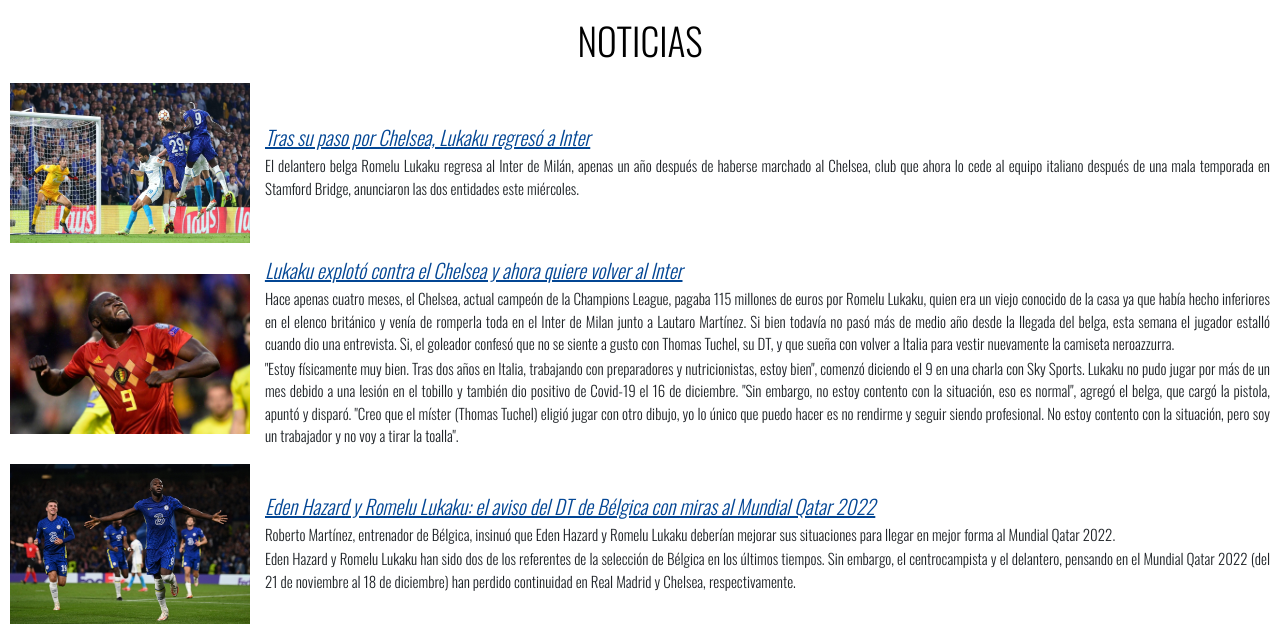
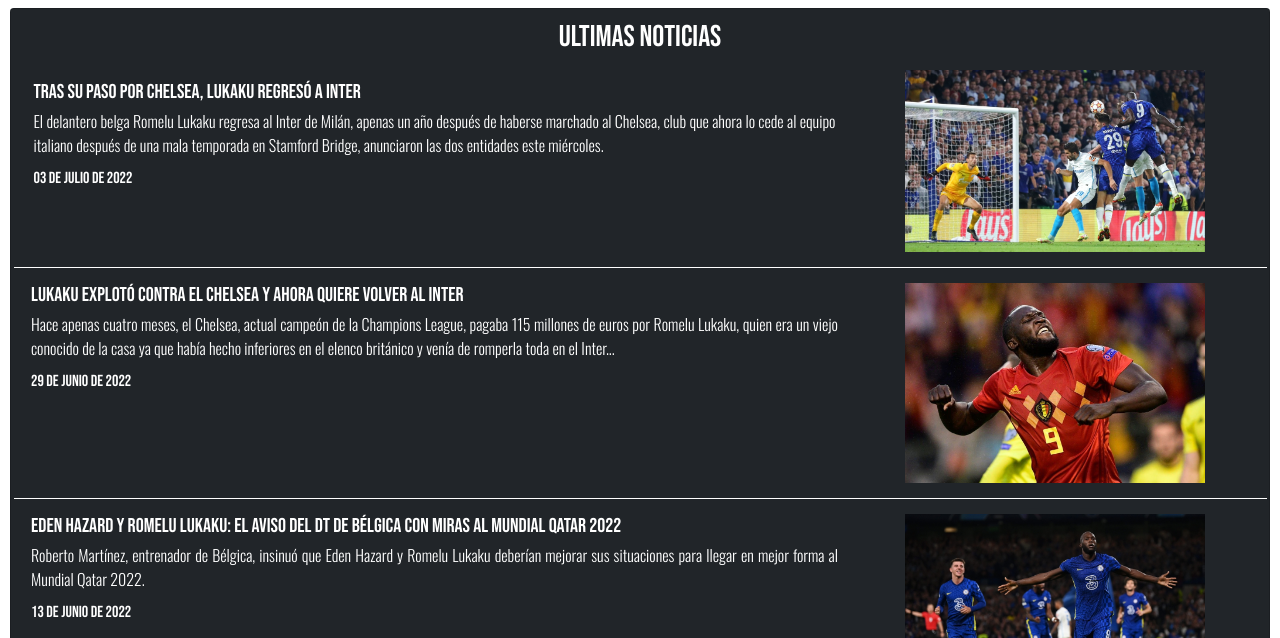
Before and after one commit to jplarussa/lukaku-fan-page-larussajean, a plain HTML site: page index.html in a window 1280 px wide. Shown: the part 788-1426 px from the top of the page. Drawn offline with nearby package versions, Linux system fonts and the light colour scheme.

Commit message:
Modificacion noticias en index y ajustes texto

```diff
--- a/css/styles.css
+++ b/css/styles.css
@@ -21,7 +21,7 @@
 }
 body {
     font-family:  'Bebas Neue', cursive;
-    font-size: 1.5em;
+    font-size: 1.6rem;
 }
 
 /*Estilos de Header */
@@ -103,6 +103,43 @@
     animation-iteration-count: 2;
 }
 
+/* SECCION NOTICIAS DEL INDEX */
+
+.card-body h1 {
+    font-size: 3rem;
+}
+
+.grid-margin {
+    margin-bottom: 2rem;
+}
+
+.stretch-card {
+    display: flex;
+    align-items: stretch;
+    justify-content: stretch;
+}
+
+.stretch-card .card {
+    width: 100%;
+}
+
+.border-bottom-white {
+    border-bottom: solid 1px #ffffff;
+}
+
+.scale-img {
+    overflow: hidden;
+}
+
+.scale-img img {
+    transform: scale(1);
+    transition: 0.6s ease-in-out;
+}
+
+.scale-img:hover img {
+    transform: scale(1.1);
+}
+
 /* Contenedor de Foto y Noticia (pagina noticias)  */
 .news-item {
     display: flex;
@@ -127,20 +164,35 @@
 }
 /* MODIFICADORES de contenedor Noticias para le index (mas chicos) */
 .news-item__img--portada {
-    width: 240px;
-    height: 160px;
+    max-width: 300px;
+}
+/* Efectos de link Noticias */
+.news-item__info--portada a {
+    color: #ffffff;
+    background: linear-gradient(to right, currentColor 0%, currentColor 100%);
+    background-size: 0px 2px;
+    background-position: 0px 95%;
+    transition: background-size 0.25s cubic-bezier(0.785, 0.135, 0.15, 0.86) 0s;
+    background-repeat: no-repeat;
+    padding: 0.1% 0px;
+    text-decoration: none;
 }
 
 .news-item__info--portada h2 {
-    color: #034694;
-    font-style: italic;
-    text-decoration: underline;
+    color: #ffffff;
+}
+.news-item__info--portada a:hover {
+    background-size: 100% 2px;
 }
 .news-item__info--portada p {
     text-align: justify;
-    margin-bottom: 2px;
+    font-family:  'Oswald', sans-serif;
 }
 
+/* Fecha de la noticia */
+.fs-12 {
+    font-size: 0.75rem;
+}
 /* Sobre mi  */
 .container-sobremi {
     display: flex;
@@ -148,7 +200,7 @@
 }
 .sobre-mi {
     height: auto;
-    font-size: 1.6em;
+    font-size: 2rem;
     padding: 12px;
 }
 .sobre-mi__titulo {
@@ -173,11 +225,11 @@
 
 /* Tarjetas contenedoras de galeria */
 
-.card {
+.card-galeria {
     border-radius: 5px;
     border: transparent 4px solid;
 }
-.card:hover {
+.card-galeria:hover {
     border: #034694 4px solid;
 }
 
@@ -237,7 +289,7 @@
 .footer__redes {
     width: 30px;
     height: 30px;
-    margin: 0 3px;
+    margin: 10px 3px;
     filter: invert(100%);
 
 }
@@ -268,7 +320,7 @@
         flex-direction: column;
     }
     .footer__derechos {
-        margin-bottom: 20px;
+        margin-bottom: 5px;
     }
 
 }
@@ -279,6 +331,10 @@
     }
     .header__item a:hover:after {
         display: none;
+    }
+
+    footer {
+        font-size: 1.2rem;
     }
 }
 @media only screen and (min-width:320px) and (max-width:575px) {
@@ -332,6 +388,6 @@
         flex-direction: column;
     }
     .footer__derechos {
-        margin-bottom: 20px;
+        margin-bottom: 6px;
     }
 }
--- a/index.html
+++ b/index.html
@@ -87,34 +87,49 @@
             </button>
         </div>
         <!-- Segunda seccion: Noticias -->
-        <section class="news-container"> <!-- Contenedor de noticias-->
-            <h1 class="animate__animated animate__pulse">NOTICIAS</h1>
-            <article class="news-item"> <!-- Contenedor de articulo-->
-                <img class="news-item__img--portada" src="resources/lukaku2.jpg" alt="Gol de caebza en Chelsea">
-                <div class="news-item__info--portada"> <!-- Contenedor de Titulo e Info-->
-                    <h2>Tras su paso por Chelsea, Lukaku regresó a Inter</h2>
-                    <p>El delantero belga Romelu Lukaku regresa al Inter de Milán, apenas un año después de haberse marchado al Chelsea, club que ahora lo cede al equipo italiano después de una mala temporada en Stamford Bridge, anunciaron las dos entidades este miércoles.</p>
+        <div class="container-fluid p-3 gx-0">
+            <div class="card bg-dark text-white margin-grid">
+                <div class="card-body">
+                    <h1 class="text-center">ULTIMAS NOTICIAS</h1>
+                    <div class="d-flex pt-3 px-3 pb-4 border-bottom-white row row-cols-2">
+                        <div class="col-sm-8 col-12 pr-3 news-item__info--portada d-flex flex-column pt-3 px-3" >
+                            <h2><a href="pages/noticias.html">Tras su paso por Chelsea, Lukaku regresó a Inter</a></h2>
+                            <div>
+                                <p class="mr-2">El delantero belga Romelu Lukaku regresa al Inter de Milán, apenas un año después de haberse marchado al Chelsea, club que ahora lo cede al equipo italiano después de una mala temporada en Stamford Bridge, anunciaron las dos entidades este miércoles.</p>
+                                <span class="mr-2">03 de Julio de 2022</span>
+                            </div>
+                        </div>
+                        <div class="col-sm-4 col-12 d-flex ps-4 justify-content-center scale-img .news-item__img">
+                            <img src="resources/lukaku2.jpg" alt="thumb" class="img-fluid news-item__img--portada" />
+                        </div>
+                    </div>
+                    <div class="d-flex pt-4 px-3 pb-4 border-bottom-white row row-cols-2">
+                        <div class="col-sm-8 col-12 pr-3 news-item__info--portada">
+                            <h2><a href="pages/noticias.html">Lukaku explotó contra el Chelsea y ahora quiere volver al Inter</a></h2>
+                            <div>
+                                <p class="mr-2">Hace apenas cuatro meses, el Chelsea, actual campeón de la Champions League, pagaba 115 millones de euros por Romelu Lukaku, quien era un viejo conocido de la casa ya que había hecho inferiores en el elenco británico y venía de romperla toda en el Inter...</p>
+                                <span class="mr-2">29 de Junio de 2022</span>
+                            </div>
+                        </div>
+                        <div class="col-sm-4 col-12 d-flex ps-4 justify-content-center scale-img .news-item__img">
+                            <img src="resources/lukaku4.jpg" alt="thumb" class="img-fluid news-item__img--portada" />
+                        </div>
+                    </div>
+                    <div class="d-flex pt-4 px-3 pb-4 row row-cols-2">
+                        <div class="col-sm-8 col-12 pr-3 news-item__info--portada">
+                            <h2><a href="pages/noticias.html">Eden Hazard y Romelu Lukaku: el aviso del DT de Bélgica con miras al Mundial Qatar 2022</a></h2>
+                            <div>
+                                <p class="mr-2">Roberto Martínez, entrenador de Bélgica, insinuó que Eden Hazard y Romelu Lukaku deberían mejorar sus situaciones para llegar en mejor forma al Mundial Qatar 2022.</p>
+                                <span class="mr-2">13 de Junio de 2022</span>
+                            </div>
+                        </div>
+                        <div class="col-sm-4 col-12 d-flex ps-4 justify-content-center scale-img .news-item__img">
+                        <img src="resources/lukaku3.jpg" alt="thumb" class="img-fluid news-item__img--portada" />
+                        </div>
+                    </div>
                 </div>
-            </article>
-            <article class="news-item">
-                <img class="news-item__img--portada" src="resources/lukaku4.jpg" alt="Festejo de gol - Selección Belga">
-                <div class="news-item__info--portada">
-                    <h2>Lukaku explotó contra el Chelsea y ahora quiere volver al Inter</h2>
-                    <p>Hace apenas cuatro meses, el Chelsea, actual campeón de la Champions League, pagaba 115 millones de euros por Romelu Lukaku, quien era un viejo conocido de la casa ya que había hecho inferiores en el elenco británico y venía de romperla toda en el Inter de Milan junto a Lautaro Martínez.
-                    Si bien todavía no pasó más de medio año desde la llegada del belga, esta semana el jugador estalló cuando dio una entrevista. Si, el goleador confesó que no se siente a gusto con Thomas Tuchel, su DT, y que sueña con volver a Italia para vestir nuevamente la camiseta neroazzurra.</p>
-                    <p>"Estoy físicamente muy bien. Tras dos años en Italia, trabajando con preparadores y nutricionistas, estoy bien", comenzó diciendo el 9 en una charla con Sky Sports. Lukaku no pudo jugar por más de un mes debido a una lesión en el tobillo y también dio positivo de Covid-19 el 16 de diciembre.
-                    "Sin embargo, no estoy contento con la situación, eso es normal", agregó el belga, que cargó la pistola, apuntó y disparó. "Creo que el míster (Thomas Tuchel) eligió jugar con otro dibujo, yo lo único que puedo hacer es no rendirme y seguir siendo profesional. No estoy contento con la situación, pero soy un trabajador y no voy a tirar la toalla".</p>
-                </div>
-            </article>
-            <article class="news-item">
-                <img class="news-item__img--portada" src="resources/lukaku3.jpg" alt="Festejo de visitante con Chelsea">
-                <div class="news-item__info--portada">
-                    <h2>Eden Hazard y Romelu Lukaku: el aviso del DT de Bélgica con miras al Mundial Qatar 2022</h2>
-                    <p>Roberto Martínez, entrenador de Bélgica, insinuó que Eden Hazard y Romelu Lukaku deberían mejorar sus situaciones para llegar en mejor forma al Mundial Qatar 2022.
-                    <p>Eden Hazard y Romelu Lukaku han sido dos de los referentes de la selección de Bélgica en los últimos tiempos. Sin embargo, el centrocampista y el delantero, pensando en el Mundial Qatar 2022 (del 21 de noviembre al 18 de diciembre) han perdido continuidad en Real Madrid y Chelsea, respectivamente.</p>
-                </div>
-            </article>
-        </section>
+            </div>
+        </div>
     </main>
     <!-- Inicio del Pie de pagina -->
     <footer>
```
Also changed, not shown: pages/galeria.html (+9 -9 lines), pages/noticias.html (+4 -4 lines).
